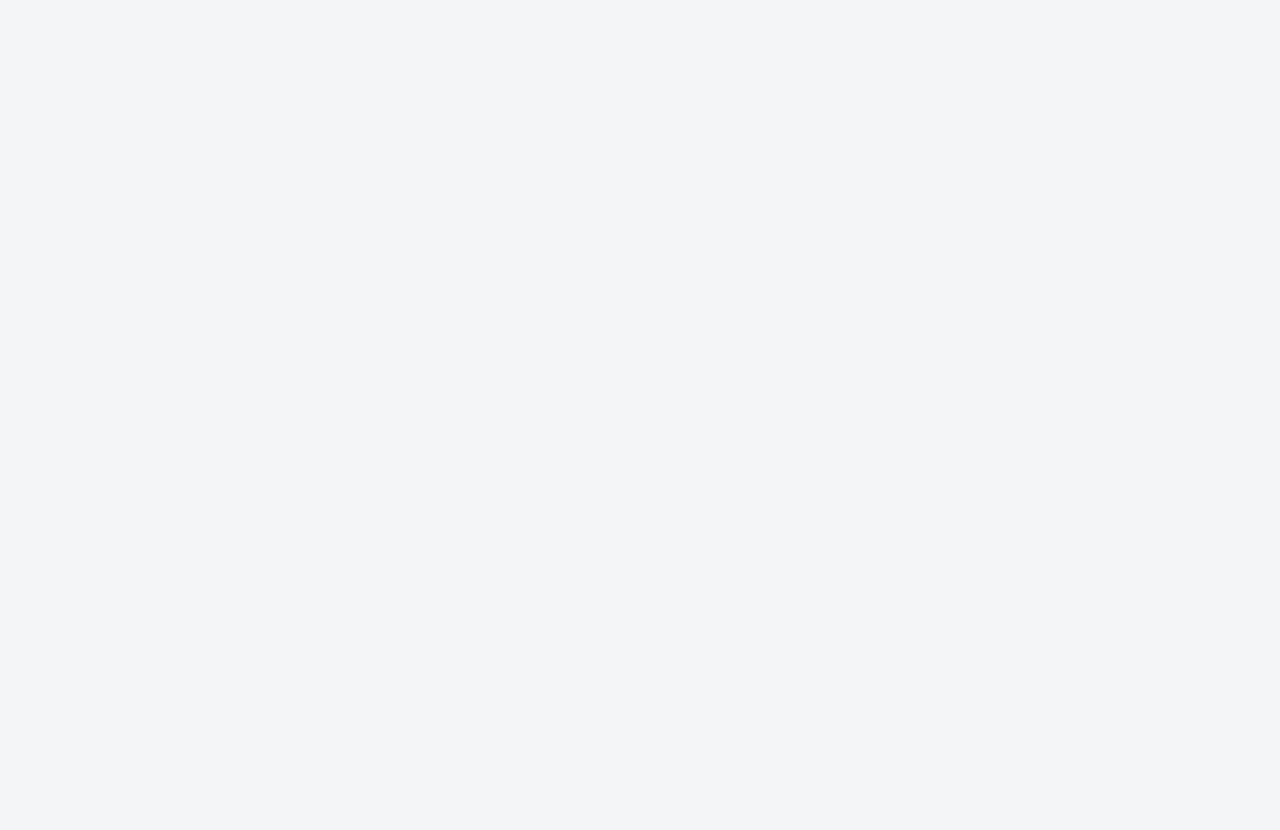
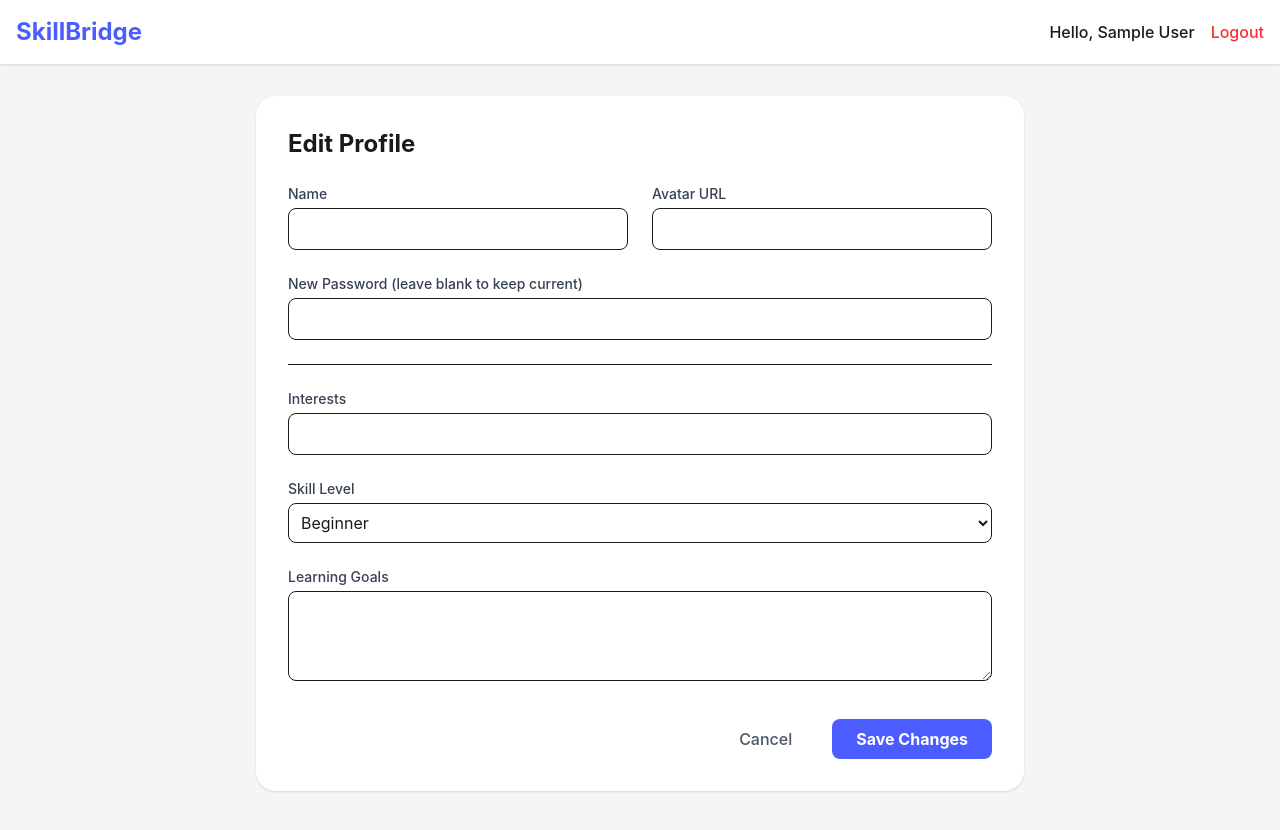
Before and after one commit to Airydev001/skill_bridge_frontend, a React app: page /profile/edit in a window 1280 px wide. Before the commit this address had no page. Shown: the top 830 px of the page. Before the commit the page ends 800 px from the top, so only its background shows below. Built offline with nearby package versions, Linux system fonts and the light colour scheme; no server answers; sample sign-in values are in the browser's storage; the HTML template or start-up script is replaced by a standard one.

Commit message:
making the app more complex the auth section the chatside bar

```diff
--- a/src/App.tsx
+++ b/src/App.tsx
@@ -9,6 +9,7 @@ import DashboardPage from './pages/DashboardPage';
 import MentorDiscoveryPage from './pages/MentorDiscoveryPage';
 import BookingPage from './pages/BookingPage';
 import SessionPage from './pages/SessionPage';
+import EditProfilePage from './pages/EditProfilePage';
 import AdminDashboardPage from './pages/AdminDashboardPage';
 import ForgotPasswordPage from './pages/ForgotPasswordPage';
 import ResetPasswordPage from './pages/ResetPasswordPage';
@@ -36,6 +37,7 @@ function App() {
         <Route path="/mentors" element={<MentorDiscoveryPage />} />
         <Route path="/book/:mentorId" element={<BookingPage />} />
         <Route path="/session/:roomId" element={<SessionPage />} />
+        <Route path="/profile/edit" element={<EditProfilePage />} />
         <Route path="/admin" element={<AdminDashboardPage />} />
       </Route>
     </Routes>
--- a/src/context/AuthContext.tsx
+++ b/src/context/AuthContext.tsx
@@ -16,6 +16,7 @@ interface User {
 
 interface AuthContextType {
   user: User | null;
+  setUser: React.Dispatch<React.SetStateAction<User | null>>;
   login: (data: any) => Promise<void>;
   register: (data: any) => Promise<void>;
   logout: () => void;
@@ -58,7 +59,7 @@ export const AuthProvider = ({ children }: { children: React.ReactNode }) => {
   };
 
   return (
-    <AuthContext.Provider value={{ user, login, register, logout, loading }}>
+    <AuthContext.Provider value={{ user, setUser, login, register, logout, loading }}>
       {children}
     </AuthContext.Provider>
   );
--- a/src/pages/DashboardPage.tsx
+++ b/src/pages/DashboardPage.tsx
@@ -1,11 +1,12 @@
 import { useQuery } from '@tanstack/react-query';
 import { useAuth } from '../context/AuthContext';
-import { Link } from 'react-router-dom';
+import { Link, useNavigate } from 'react-router-dom';
 import api from '../api/client';
 import { Calendar, Clock, Trophy, Award } from 'lucide-react';
 
 const DashboardPage = () => {
     const { user } = useAuth();
+    const navigate = useNavigate();
 
     const { data: sessions, isLoading } = useQuery({
         queryKey: ['sessions'],
@@ -132,8 +133,6 @@ const DashboardPage = () => {
                                 <Link to="/mentors" className="mt-4 inline-block text-primary font-medium hover:underline">Find a mentor</Link>
                             </div>
                         )}
-
-
                     </div>
 
                     <div className="bg-white p-6 rounded-2xl shadow-sm">
@@ -142,7 +141,10 @@ const DashboardPage = () => {
                             <Link to="/mentors" className="block w-full bg-primary text-white text-center py-3 rounded-xl font-bold hover:bg-opacity-90">
                                 Find a Mentor
                             </Link>
-                            <button className="block w-full border border-gray-300 text-gray-700 text-center py-3 rounded-xl font-bold hover:bg-gray-50">
+                            <button
+                                onClick={() => navigate('/profile/edit')}
+                                className="block w-full border border-gray-300 text-gray-700 text-center py-3 rounded-xl font-bold hover:bg-gray-50"
+                            >
                                 Edit Profile
                             </button>
                         </div>
--- /dev/null
+++ b/src/pages/EditProfilePage.tsx
@@ -0,0 +1,176 @@
+import { useState, useEffect } from 'react';
+import { useForm } from 'react-hook-form';
+import { useNavigate } from 'react-router-dom';
+import { useAuth } from '../context/AuthContext';
+import api from '../api/client';
+import AvailabilitySelector from '../components/AvailabilitySelector';
+
+const EditProfilePage = () => {
+    const { user, setUser } = useAuth();
+    const navigate = useNavigate();
+    const { register, handleSubmit, setValue, reset } = useForm();
+    const [isLoading, setIsLoading] = useState(false);
+    const [availability, setAvailability] = useState<any[]>([]);
+
+    useEffect(() => {
+        const fetchProfile = async () => {
+            try {
+                const res = await api.get('/users/profile');
+                const userData = res.data;
+
+                // Pre-fill form
+                setValue('name', userData.name);
+                setValue('avatarUrl', userData.avatarUrl);
+
+                if (userData.profile) {
+                    if (userData.role === 'mentor') {
+                        setValue('bio', userData.profile.bio);
+                        setValue('skills', userData.profile.skills.join(', '));
+                        setValue('yearsExperience', userData.profile.yearsExperience);
+                        setValue('languages', userData.profile.languages.join(', '));
+                        setAvailability(userData.profile.availability || []);
+                    } else {
+                        setValue('interests', userData.profile.interests.join(', '));
+                        setValue('skillLevel', userData.profile.skillLevel);
+                        setValue('learningGoals', userData.profile.learningGoals.join(', '));
+                    }
+                }
+            } catch (err) {
+                console.error("Failed to fetch profile", err);
+            }
+        };
+        fetchProfile();
+    }, [setValue]);
+
+    const onSubmit = async (data: any) => {
+        setIsLoading(true);
+        try {
+            const payload: any = {
+                name: data.name,
+                avatarUrl: data.avatarUrl,
+            };
+
+            if (data.password) {
+                payload.password = data.password;
+            }
+
+            if (user?.role === 'mentor') {
+                payload.bio = data.bio;
+                payload.skills = data.skills.split(',').map((s: string) => s.trim());
+                payload.yearsExperience = Number(data.yearsExperience);
+                payload.languages = data.languages.split(',').map((s: string) => s.trim());
+                payload.availability = availability;
+            } else {
+                payload.interests = data.interests.split(',').map((s: string) => s.trim());
+                payload.skillLevel = data.skillLevel;
+                payload.learningGoals = data.learningGoals.split(',').map((s: string) => s.trim());
+            }
+
+            const res = await api.put('/users/profile', payload);
+
+            // Update local user context
+            setUser({ ...user, ...res.data });
+
+            navigate('/dashboard');
+        } catch (error) {
+            console.error('Update failed', error);
+            setIsLoading(false);
+        }
+    };
+
+    return (
+        <div className="min-h-screen bg-neutral-softGray p-8">
+            <div className="max-w-3xl mx-auto bg-white rounded-2xl shadow-sm p-8">
+                <h2 className="text-2xl font-bold mb-6 text-neutral-charcoal">Edit Profile</h2>
+
+                <form onSubmit={handleSubmit(onSubmit)} className="space-y-6">
+                    {/* Basic Info */}
+                    <div className="grid grid-cols-1 md:grid-cols-2 gap-6">
+                        <div>
+                            <label className="block text-sm font-medium text-gray-700 mb-1">Name</label>
+                            <input {...register('name')} className="w-full p-2 border rounded-lg" />
+                        </div>
+                        <div>
+                            <label className="block text-sm font-medium text-gray-700 mb-1">Avatar URL</label>
+                            <input {...register('avatarUrl')} className="w-full p-2 border rounded-lg" />
+                        </div>
+                    </div>
+
+                    <div>
+                        <label className="block text-sm font-medium text-gray-700 mb-1">New Password (leave blank to keep current)</label>
+                        <input {...register('password')} type="password" className="w-full p-2 border rounded-lg" />
+                    </div>
+
+                    <div className="border-t my-6"></div>
+
+                    {/* Role Specific Info */}
+                    {user?.role === 'mentor' ? (
+                        <>
+                            <div>
+                                <label className="block text-sm font-medium text-gray-700 mb-1">Bio</label>
+                                <textarea {...register('bio')} className="w-full p-2 border rounded-lg" rows={4} />
+                            </div>
+                            <div>
+                                <label className="block text-sm font-medium text-gray-700 mb-1">Skills (comma separated)</label>
+                                <input {...register('skills')} className="w-full p-2 border rounded-lg" />
+                            </div>
+                            <div className="grid grid-cols-2 gap-6">
+                                <div>
+                                    <label className="block text-sm font-medium text-gray-700 mb-1">Years Experience</label>
+                                    <input {...register('yearsExperience')} type="number" className="w-full p-2 border rounded-lg" />
+                                </div>
+                                <div>
+                                    <label className="block text-sm font-medium text-gray-700 mb-1">Languages</label>
+                                    <input {...register('languages')} className="w-full p-2 border rounded-lg" />
+                                </div>
+                            </div>
+
+                            <div className="mt-6">
+                                <AvailabilitySelector onChange={setAvailability} />
+                                <p className="text-xs text-gray-500 mt-2">Note: This will overwrite your existing availability.</p>
+                            </div>
+                        </>
+                    ) : (
+                        <>
+                            <div>
+                                <label className="block text-sm font-medium text-gray-700 mb-1">Interests</label>
+                                <input {...register('interests')} className="w-full p-2 border rounded-lg" />
+                            </div>
+                            <div>
+                                <label className="block text-sm font-medium text-gray-700 mb-1">Skill Level</label>
+                                <select {...register('skillLevel')} className="w-full p-2 border rounded-lg">
+                                    <option value="beginner">Beginner</option>
+                                    <option value="intermediate">Intermediate</option>
+                                    <option value="advanced">Advanced</option>
+                                </select>
+                            </div>
+                            <div>
+                                <label className="block text-sm font-medium text-gray-700 mb-1">Learning Goals</label>
+                                <textarea {...register('learningGoals')} className="w-full p-2 border rounded-lg" rows={3} />
+                            </div>
+                        </>
+                    )}
+
+                    <div className="flex justify-end gap-4 mt-8">
+                        <button
+                            type="button"
+                            onClick={() => navigate('/dashboard')}
+                            className="px-6 py-2 text-gray-600 font-medium hover:bg-gray-100 rounded-lg"
+                        >
+                            Cancel
+                        </button>
+                        <button
+                            type="submit"
+                            disabled={isLoading}
+                            className="px-6 py-2 bg-primary text-white font-bold rounded-lg hover:bg-opacity-90 disabled:opacity-50"
+                        >
+                            {isLoading ? 'Saving...' : 'Save Changes'}
+                        </button>
+                    </div>
+                </form>
+            </div>
+        </div>
+    );
+};
+
+export default EditProfilePage;
--- a/src/pages/OnboardingPage.tsx
+++ b/src/pages/OnboardingPage.tsx
@@ -30,7 +30,7 @@ const OnboardingPage = () => {
                     ...data,
                     interests: data.interests.split(',').map((s: string) => s.trim()),
                     learningGoals: data.learningGoals.split(',').map((s: string) => s.trim()),
-                    preferredTimes: [] // TODO: Implement complex time UI
+                    preferredTimes: []
                 };
                 await api.post('/users/mentee-profile', formattedData);
             }
```
Also changed, not shown: src/components/ChatSidebar.tsx (+7 -2 lines).
